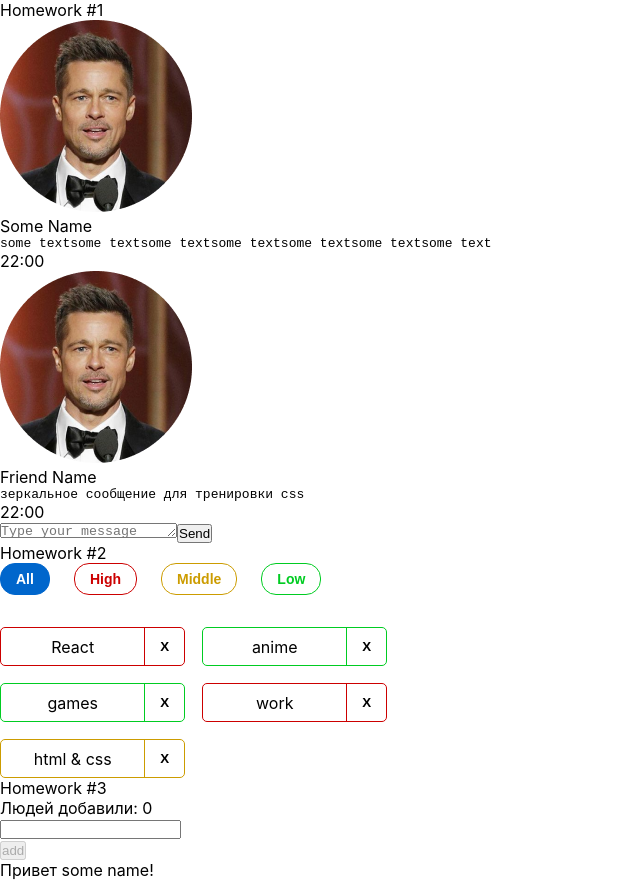
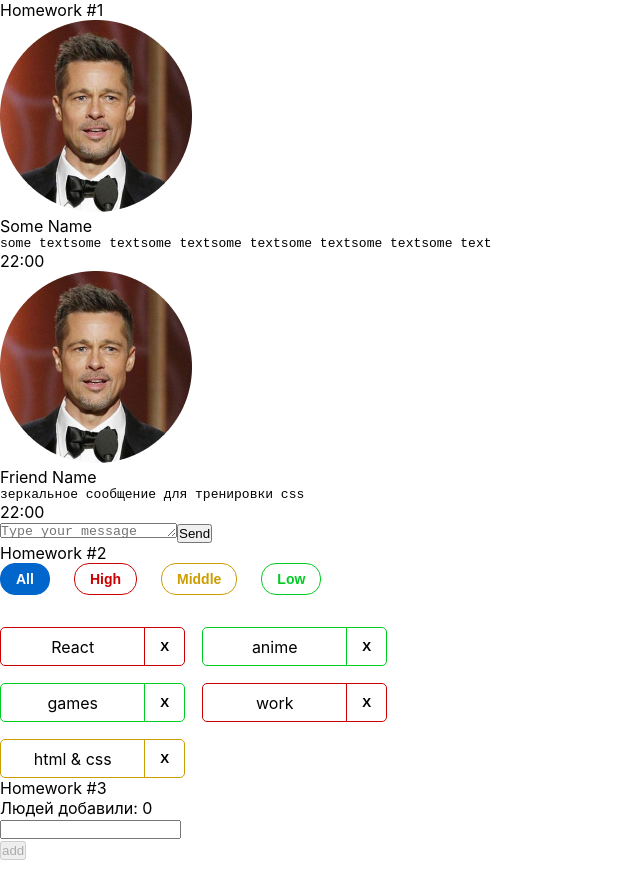
Before and after one commit to fefelov-danil/hws2, a React (Create React App) app: page / in a window 1280 px wide. Shown: the whole page, without its empty margins (0-640 px from the left). Built offline with nearby package versions, Linux system fonts and the light colour scheme.

Commit message:
fix: bug name

```diff
--- a/src/s2-homeworks/hw03/GreetingContainer.tsx
+++ b/src/s2-homeworks/hw03/GreetingContainer.tsx
@@ -57,7 +57,7 @@ const GreetingContainer: React.FC<GreetingContainerPropsType> = ({
     }
 
     const totalUsers = users.length // need to fix
-    const lastUserName = 'some name' // need to fix
+    const lastUserName = users[users.length - 1]?.name // need to fix
 
     return (
         <Greeting
```
